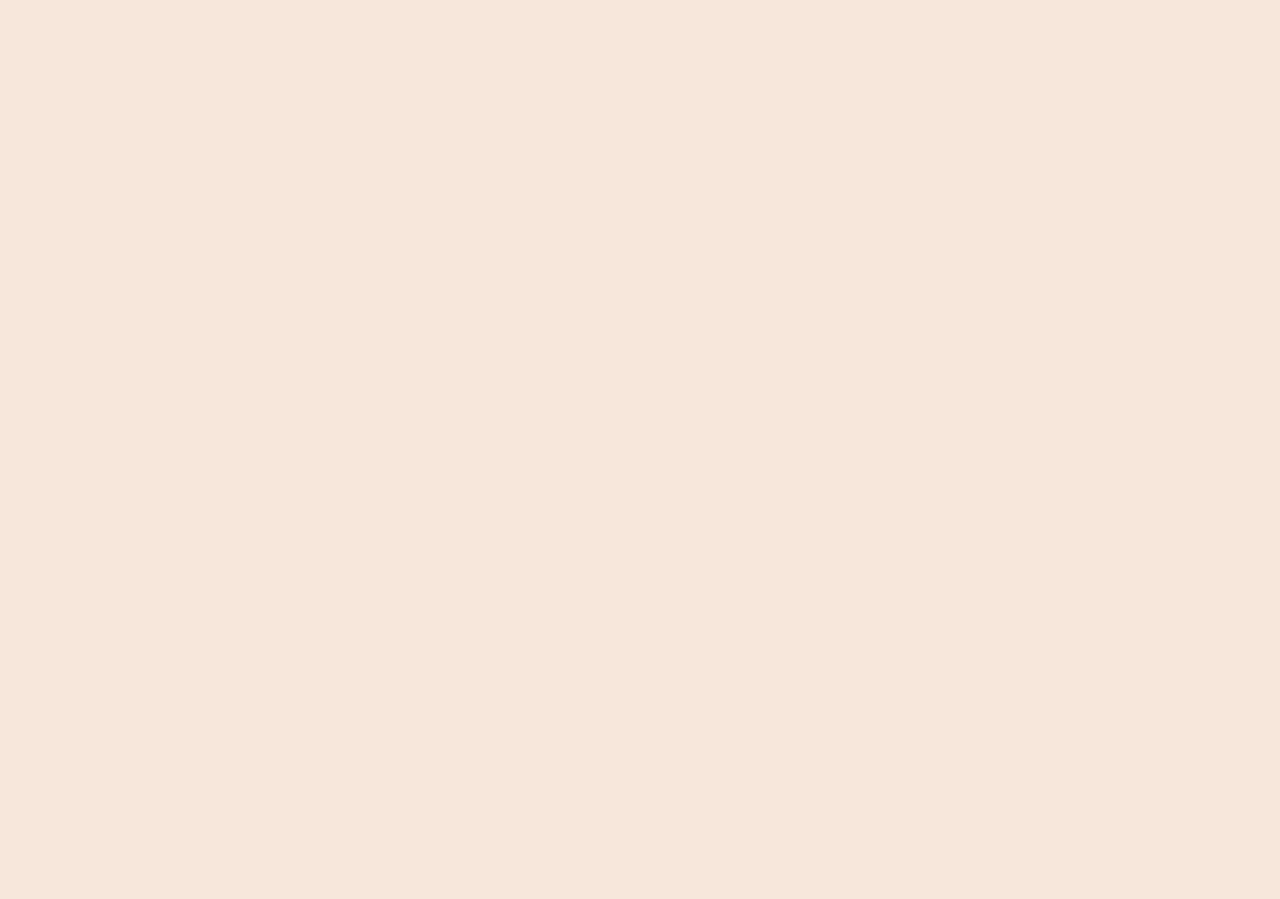
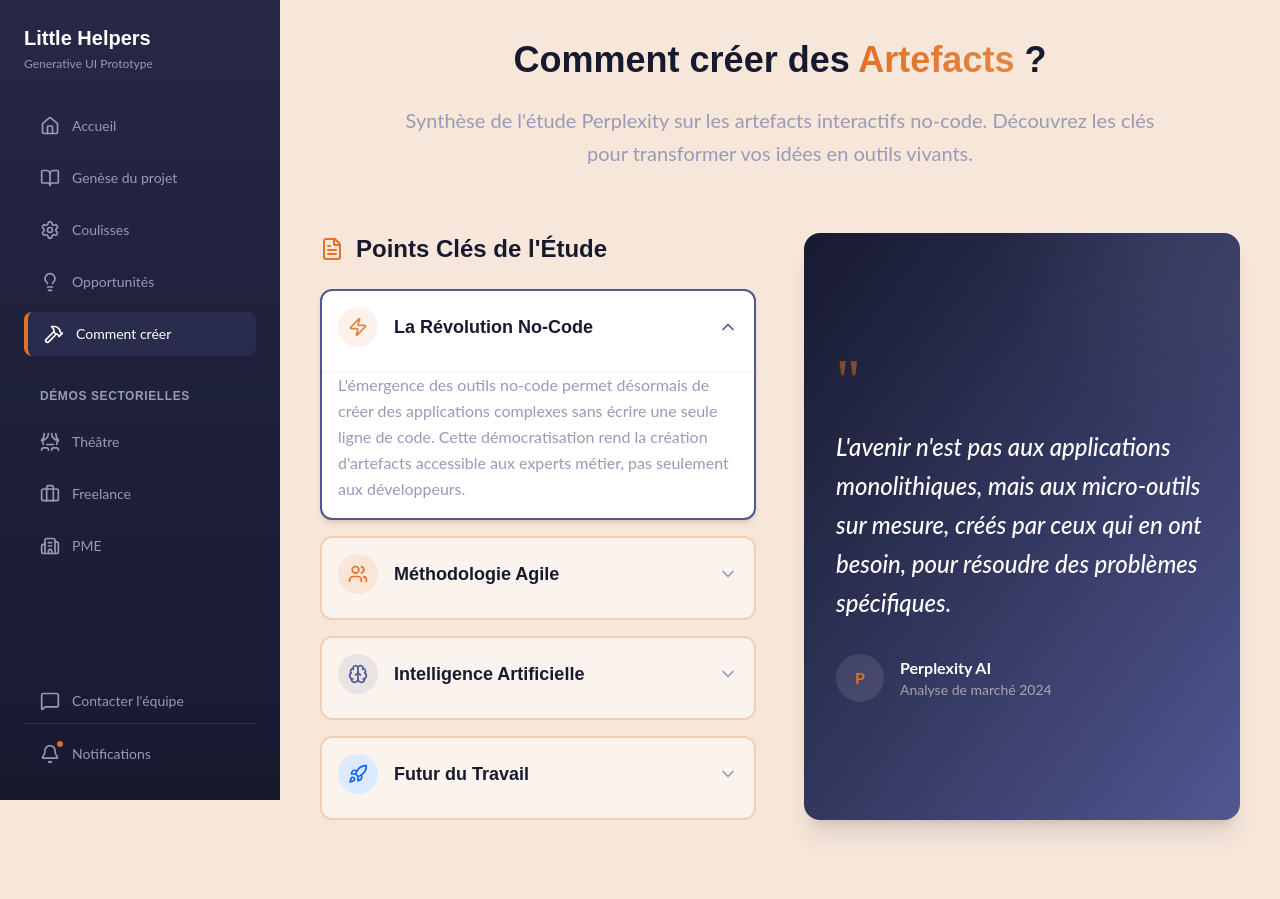
Before and after one commit to memoways/artefacts-demonstrator-app, a React (Vite) app: page /how-to-create in a window 1280 px wide. Before the commit this address had no page. Shown: the top 899 px of the page. Before the commit the page ends 800 px from the top, so only its background shows below. Built offline with nearby package versions, Linux system fonts and the light colour scheme.

Commit message:
feat: Add 'How to Create' page with interactive synthesis and PDF

```diff
--- a/src/App.tsx
+++ b/src/App.tsx
@@ -8,6 +8,7 @@ import Opportunities from './pages/Opportunities';
 import Genesis from './pages/Genesis';
 import Process from './pages/Process';
 import Features from './pages/Features';
+import HowToCreate from './pages/HowToCreate';
 
 function App() {
   return (
@@ -17,6 +18,7 @@ function App() {
         <Route path="genesis" element={<Genesis />} />
         <Route path="process" element={<Process />} />
         <Route path="features" element={<Features />} />
+        <Route path="how-to-create" element={<HowToCreate />} />
         <Route path="theater" element={<TheaterDemo />} />
         <Route path="freelance" element={<FreelanceDemo />} />
         <Route path="pme" element={<PMEDemo />} />
--- a/src/components/layout/Sidebar.tsx
+++ b/src/components/layout/Sidebar.tsx
@@ -1,5 +1,5 @@
 import { Link, useLocation } from 'react-router-dom';
-import { Home, Theater, Briefcase, Building2, Lightbulb, Bell, MessageSquare, FileText, CheckCircle, BookOpen, Settings } from 'lucide-react';
+import { Home, Theater, Briefcase, Building2, Lightbulb, Bell, MessageSquare, FileText, CheckCircle, BookOpen, Settings, Hammer } from 'lucide-react';
 import { useState } from 'react';
 
 const Sidebar = () => {
@@ -13,6 +13,7 @@ const Sidebar = () => {
         { icon: BookOpen, label: 'Genèse du projet', path: '/genesis' },
         { icon: Settings, label: 'Coulisses', path: '/process' },
         { icon: Lightbulb, label: 'Opportunités', path: '/opportunities' },
+        { icon: Hammer, label: 'Comment créer', path: '/how-to-create' },
     ];
 
     const demos = [
--- /dev/null
+++ b/src/pages/HowToCreate.tsx
@@ -0,0 +1,143 @@
+import { useState } from 'react';
+import { FileText, Download, ChevronDown, ChevronUp, Zap, Users, Brain, Rocket } from 'lucide-react';
+
+const HowToCreate = () => {
+    const [expandedSection, setExpandedSection] = useState<number | null>(0);
+
+    const sections = [
+        {
+            id: 0,
+            title: "La Révolution No-Code",
+            icon: Zap,
+            color: "text-pizazz",
+            bg: "bg-pizazz/10",
+            content: "L'émergence des outils no-code permet désormais de créer des applications complexes sans écrire une seule ligne de code. Cette démocratisation rend la création d'artefacts accessible aux experts métier, pas seulement aux développeurs."
+        },
+        {
+            id: 1,
+            title: "Méthodologie Agile",
+            icon: Users,
+            color: "text-autumn-landscape",
+            bg: "bg-autumn-landscape/10",
+            content: "La création d'artefacts repose sur des cycles courts d'itération. On commence par un prototype simple, on le teste avec les utilisateurs, et on l'améliore en continu. C'est la fin de l'effet tunnel des projets informatiques classiques."
+        },
+        {
+            id: 2,
+            title: "Intelligence Artificielle",
+            icon: Brain,
+            color: "text-whale-skin",
+            bg: "bg-whale-skin/10",
+            content: "L'IA n'est pas juste un gadget, c'est le moteur de l'artefact. Elle permet d'analyser les données, de générer du contenu et de guider l'utilisateur. L'intégration de modèles comme GPT-4 est devenue triviale via API."
+        },
+        {
+            id: 3,
+            title: "Futur du Travail",
+            icon: Rocket,
+            color: "text-blue-600",
+            bg: "bg-blue-100",
+            content: "Les artefacts interactifs préfigurent l'avenir des outils de bureau. Ils sont contextuels, intelligents et collaboratifs par défaut. Ils remplacent progressivement les documents statiques pour les processus métier critiques."
+        }
+    ];
+
+    return (
+        <div className="max-w-6xl mx-auto pb-20 animate-in fade-in duration-500">
+            {/* Header */}
+            <div className="text-center mb-16">
+                <h1 className="font-headings text-4xl font-bold text-dark-knight mb-6">
+                    Comment créer des <span className="text-transparent bg-clip-text bg-gradient-to-r from-autumn-landscape to-pizazz">Artefacts</span> ?
+                </h1>
+                <p className="text-xl text-skyline max-w-3xl mx-auto leading-relaxed">
+                    Synthèse de l'étude Perplexity sur les artefacts interactifs no-code.
+                    Découvrez les clés pour transformer vos idées en outils vivants.
+                </p>
+            </div>
+
+            {/* Interactive Synthesis */}
+            <div className="grid grid-cols-1 lg:grid-cols-2 gap-12 mb-20">
+                <div className="space-y-6">
+                    <h2 className="font-headings text-2xl font-bold text-dark-knight mb-6 flex items-center gap-3">
+                        <FileText className="text-autumn-landscape" />
+                        Points Clés de l'Étude
+                    </h2>
+                    <div className="space-y-4">
+                        {sections.map((section) => (
+                            <div
+                                key={section.id}
+                                className={`border-2 rounded-xl transition-all duration-300 overflow-hidden ${expandedSection === section.id
+                                        ? 'border-whale-skin shadow-md bg-white'
+                                        : 'border-desert-field hover:border-skyline bg-white/50'
+                                    }`}
+                            >
+                                <button
+                                    onClick={() => setExpandedSection(expandedSection === section.id ? null : section.id)}
+                                    className="w-full p-4 flex items-center justify-between text-left"
+                                >
+                                    <div className="flex items-center gap-4">
+                                        <div className={`w-10 h-10 rounded-full flex items-center justify-center ${section.bg} ${section.color}`}>
+                                            <section.icon size={20} />
+                                        </div>
+                                        <h3 className="font-bold text-dark-knight text-lg">{section.title}</h3>
+                                    </div>
+                                    {expandedSection === section.id ? <ChevronUp size={20} className="text-whale-skin" /> : <ChevronDown size={20} className="text-skyline" />}
+                                </button>
+
+                                <div className={`transition-all duration-300 ease-in-out ${expandedSection === section.id ? 'max-h-40 opacity-100' : 'max-h-0 opacity-0'}`}>
+                                    <div className="p-4 pt-0 text-skyline leading-relaxed border-t border-desert-field/30 mt-2">
+                                        {section.content}
+                                    </div>
+                                </div>
+                            </div>
+                        ))}
+                    </div>
+                </div>
+
+                {/* Context/Quote */}
+                <div className="bg-gradient-to-br from-dark-knight to-whale-skin rounded-2xl p-8 text-white shadow-xl flex flex-col justify-center relative overflow-hidden">
+                    <div className="absolute top-0 right-0 w-64 h-64 bg-white/5 rounded-full -translate-y-1/2 translate-x-1/3 blur-3xl"></div>
+                    <div className="relative z-10">
+                        <div className="text-6xl text-autumn-landscape opacity-50 font-serif mb-4">"</div>
+                        <p className="text-xl md:text-2xl font-medium leading-relaxed mb-8 italic">
+                            L'avenir n'est pas aux applications monolithiques, mais aux micro-outils sur mesure, créés par ceux qui en ont besoin, pour résoudre des problèmes spécifiques.
+                        </p>
+                        <div className="flex items-center gap-4">
+                            <div className="w-12 h-12 bg-white/10 rounded-full flex items-center justify-center font-bold text-autumn-landscape">
+                                P
+                            </div>
+                            <div>
+                                <p className="font-bold">Perplexity AI</p>
+                                <p className="text-sm text-coast-cream/60">Analyse de marché 2024</p>
+                            </div>
+                        </div>
+                    </div>
+                </div>
+            </div>
+
+            {/* PDF Viewer Section */}
+            <div className="bg-white rounded-2xl border border-desert-field shadow-lg overflow-hidden">
+                <div className="p-6 border-b border-desert-field flex flex-col md:flex-row justify-between items-center gap-4 bg-gray-50">
+                    <h2 className="font-headings text-xl font-bold text-dark-knight flex items-center gap-2">
+                        <FileText size={24} className="text-whale-skin" />
+                        Rapport Complet
+                    </h2>
+                    <a
+                        href="/etude-artefacts-perplexity.pdf"
+                        download
+                        className="flex items-center gap-2 px-4 py-2 bg-autumn-landscape text-white rounded-lg hover:bg-pizazz transition-colors font-bold text-sm shadow-sm"
+                    >
+                        <Download size={16} />
+                        Télécharger le PDF
+                    </a>
+                </div>
+                <div className="w-full h-[800px] bg-gray-100">
+                    <iframe
+                        src="/etude-artefacts-perplexity.pdf"
+                        className="w-full h-full"
+                        title="Etude artefacts interactifs no-code par Perplexity"
+                    />
+                </div>
+            </div>
+        </div>
+    );
+};
+
+export default HowToCreate;
```
Also changed, not shown: 1 other file (tests, documents, lock files or other folders).
